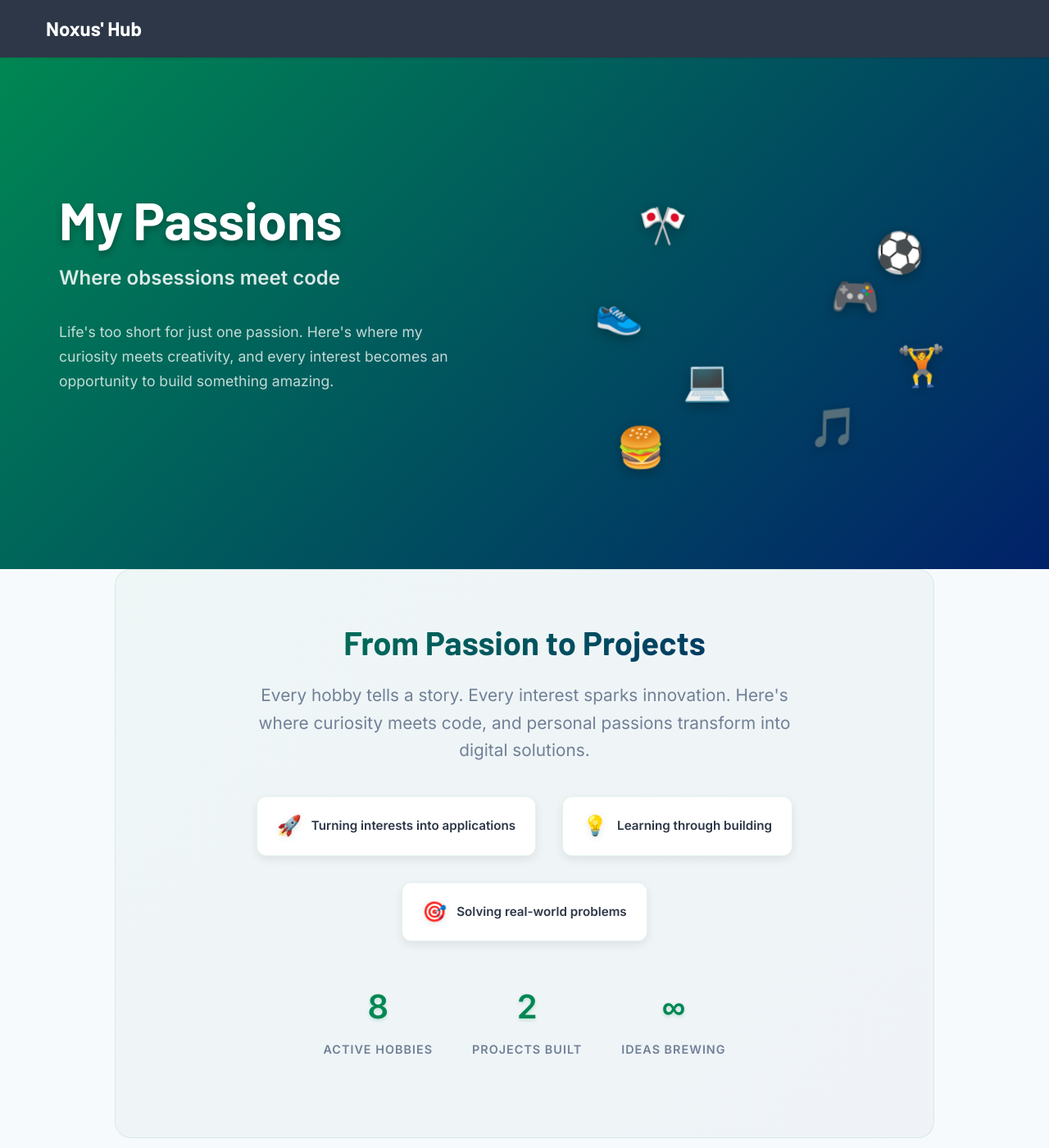
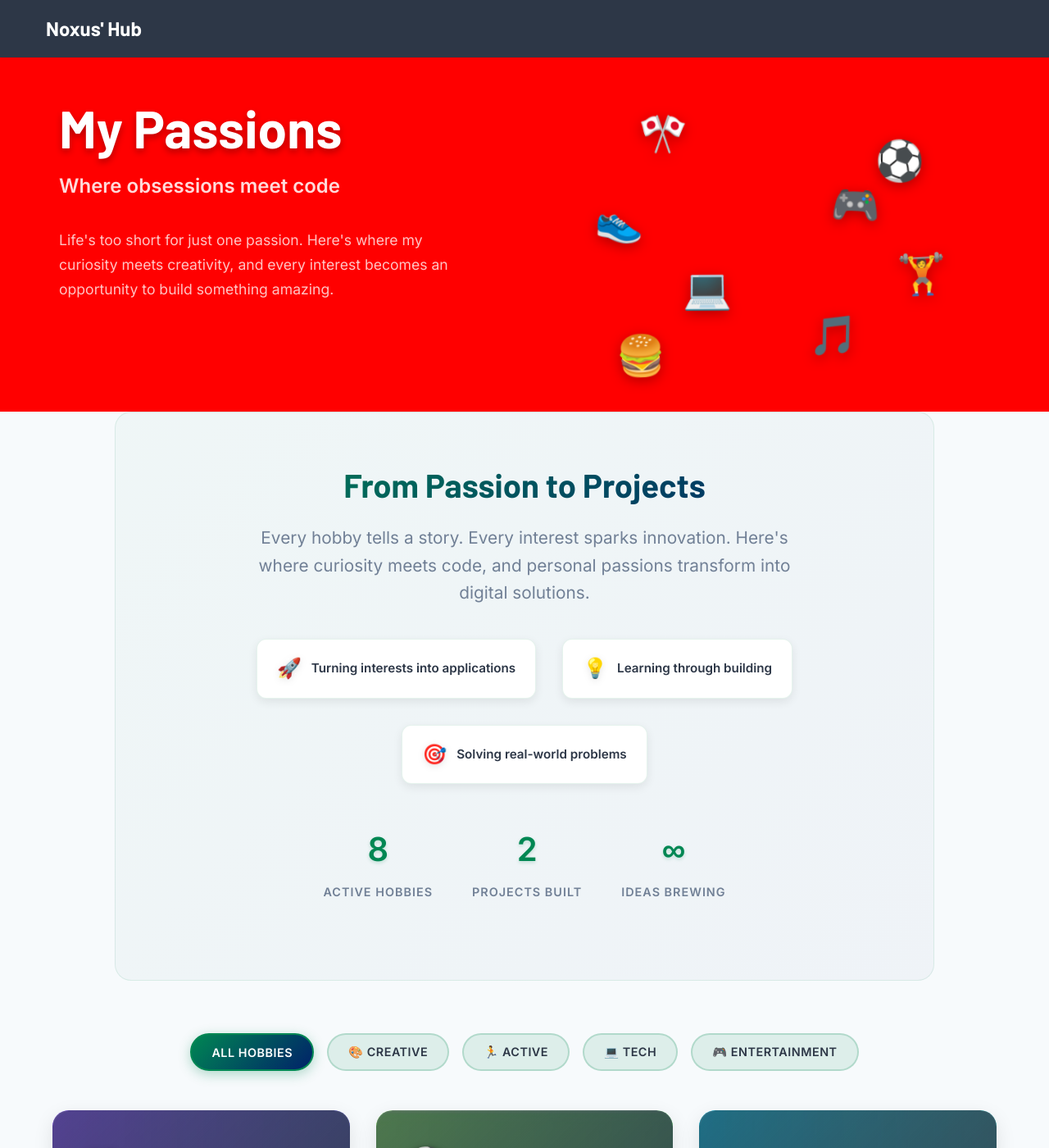
Before and after one commit to gmanthenoxus/gmanthenoxus.github.io, a Jekyll site: the page built from docs/hobbies.html, in a window 1280 px wide and 1400 px high. Shown: the whole window at 82% size. Built offline with Jekyll 4.4.1, drawn with Linux system fonts in a browser that asks for light colours.

Commit message:
hobby test

```diff
--- a/docs/assets/css/main.scss
+++ b/docs/assets/css/main.scss
@@ -4385,3 +4385,10 @@ a {
     }
   }
 }
+
+// Test style to verify compilation
+.test-hobbies-compilation {
+  background: red !important;
+  color: white !important;
+  padding: 1rem !important;
+}
--- a/docs/hobbies.html
+++ b/docs/hobbies.html
@@ -4,7 +4,7 @@ title: My Passions
 subtitle: Where obsessions meet code
 ---
 
-<section class="hobbies-hero">
+<section class="hobbies-hero test-hobbies-compilation">
   <div class="container">
     <div class="hero-content">
       <h1>{{ page.title }}</h1>
```
